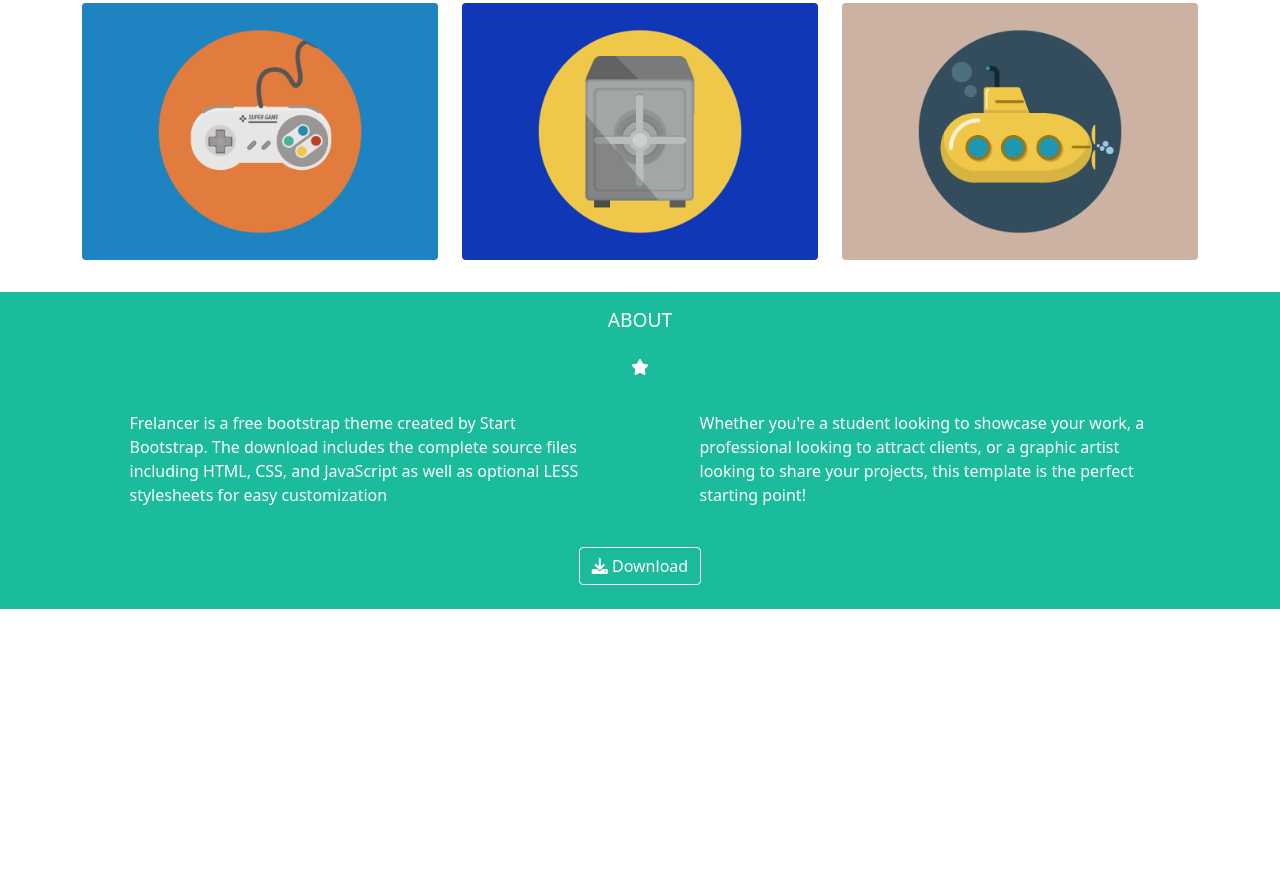
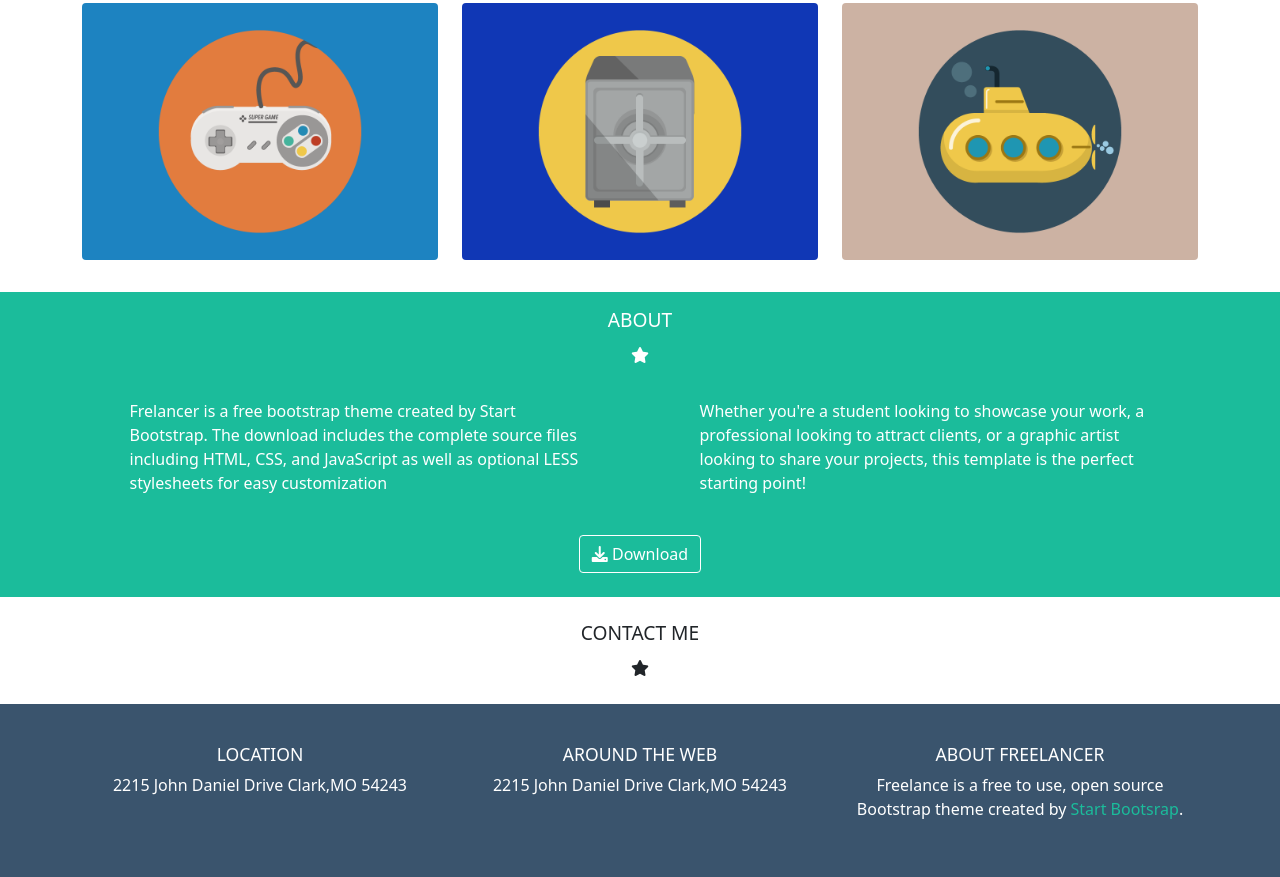
Before and after one commit to GiulianoCretella/html-css-bootstrap-freelancer, a plain HTML site: page index.html in a window 1280 px wide. Shown: the part 467-1344 px from the top of the page. Before the commit the page ends 1076 px from the top, so only its background shows below. Drawn offline with nearby package versions, Linux system fonts and the light colour scheme.

Commit message:
primo footer

```diff
--- a/css/style.css
+++ b/css/style.css
@@ -5,6 +5,9 @@
 }
 .debug{
     border: 1px solid black;
+}
+.bgcolor-footer{
+    background-color: #3A546D;
 }
 .bgcolor-blue{
     background-color: #2C3E50;
@@ -15,6 +18,9 @@
 .bgcolor-azure{
     background-color: #1BBC9B;
 }
+.color-azure{
+    color: #1BBC9B;
+}
 header{
     width: 100%;
     height: 80px;
@@ -24,5 +30,8 @@ header{
 }
 .my_title h1{
     font-size: 1.2em;
-    text-transform: uppercase;
 }
+
+footer h2{
+    font-size: 1.1em;
+}
--- a/index.html
+++ b/index.html
@@ -27,7 +27,7 @@
             <div class="my_title container mt-4">
                 <div class="row text-center">
                     <div class="col-12 color-blue">
-                        <h1>portfolio</h1>
+                        <h1 class="text-uppercase">portfolio</h1>
                     </div>
                 </div>
                 <div class="row justify-content-center text-center align-content-center">
@@ -65,10 +65,10 @@
             <div class="my_title container">
                 <div class="row text-center">
                     <div class="col-12">
-                        <h1>about</h1>
+                        <h1 class="text-uppercase">about</h1>
                     </div>
                 </div>
-                <div class="row justify-content-center text-center pt-3">
+                <div class="row justify-content-center text-center pt-1">
                     <div class="col-12">
                         <span class="px-0"><i class="fa-solid fa-star"></i></span>
                     </div>
@@ -99,9 +99,40 @@
             </div>
         </section>
         <!-- form  -->
-        <section class="my_form"></section>
+        <section class="my_form mt-4 ">
+            <div class="my_title container">
+                <div class="row text-center">
+                    <div class="col-12">
+                        <h1 class="text-uppercase">contact me</h1>
+                    </div>
+                </div>
+                <div class="row justify-content-center text-center pt-1">
+                    <div class="col-12">
+                        <span class="px-0"><i class="fa-solid fa-star"></i></span>
+                    </div>
+                </div>
+            </div>
+        </section>
         <!-- footer  -->
-        <footer></footer>
+        <footer class="bgcolor-footer mt-4">
+            <div class="container py-4">
+                <div class="row">
+                    <div class="col-12 col-md-4 text-center text-white my-3">
+                        <h2 class="text-uppercase">Location</h2>
+                        <p>2215 John Daniel Drive Clark,MO 54243</p>
+                    </div>
+                    <div class="col-12 col-md-4 text-center text-white my-3">
+                        <h2 class="text-uppercase">around the web</h2>
+                        <p>2215 John Daniel Drive Clark,MO 54243</p>
+                    </div>
+                    <div class="col-12 col-md-4 text-center text-white my-3">
+                        <h2 class="text-uppercase">about freelancer</h2>
+                        <p>Freelance is a free to use, open source Bootstrap theme created by <a class="color-azure text-decoration-none" href="#">Start Bootsrap</a>.</p>
+                    </div>
+                </div>
+            </div>
+
+        </footer>
     </main>
 
 </body>
```
